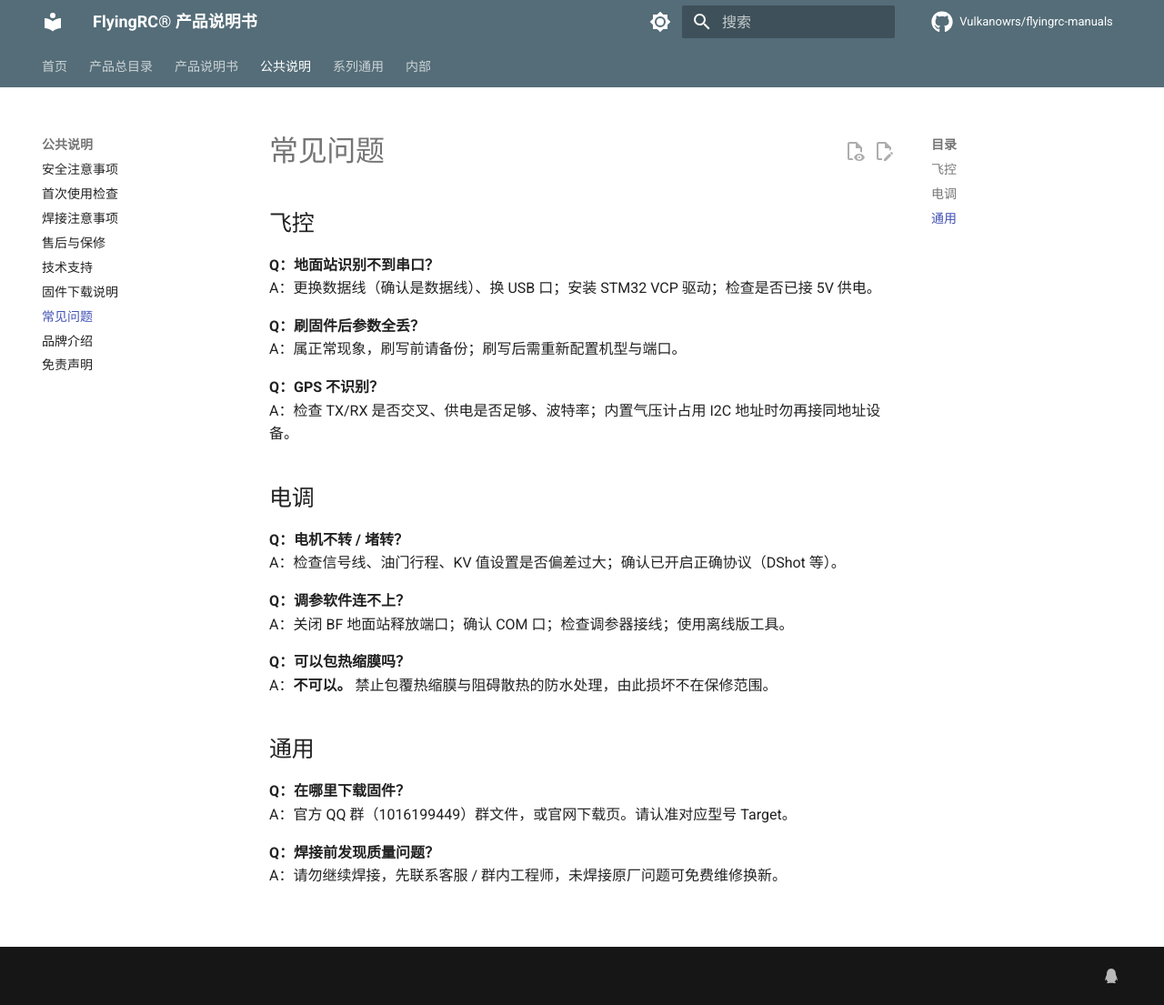
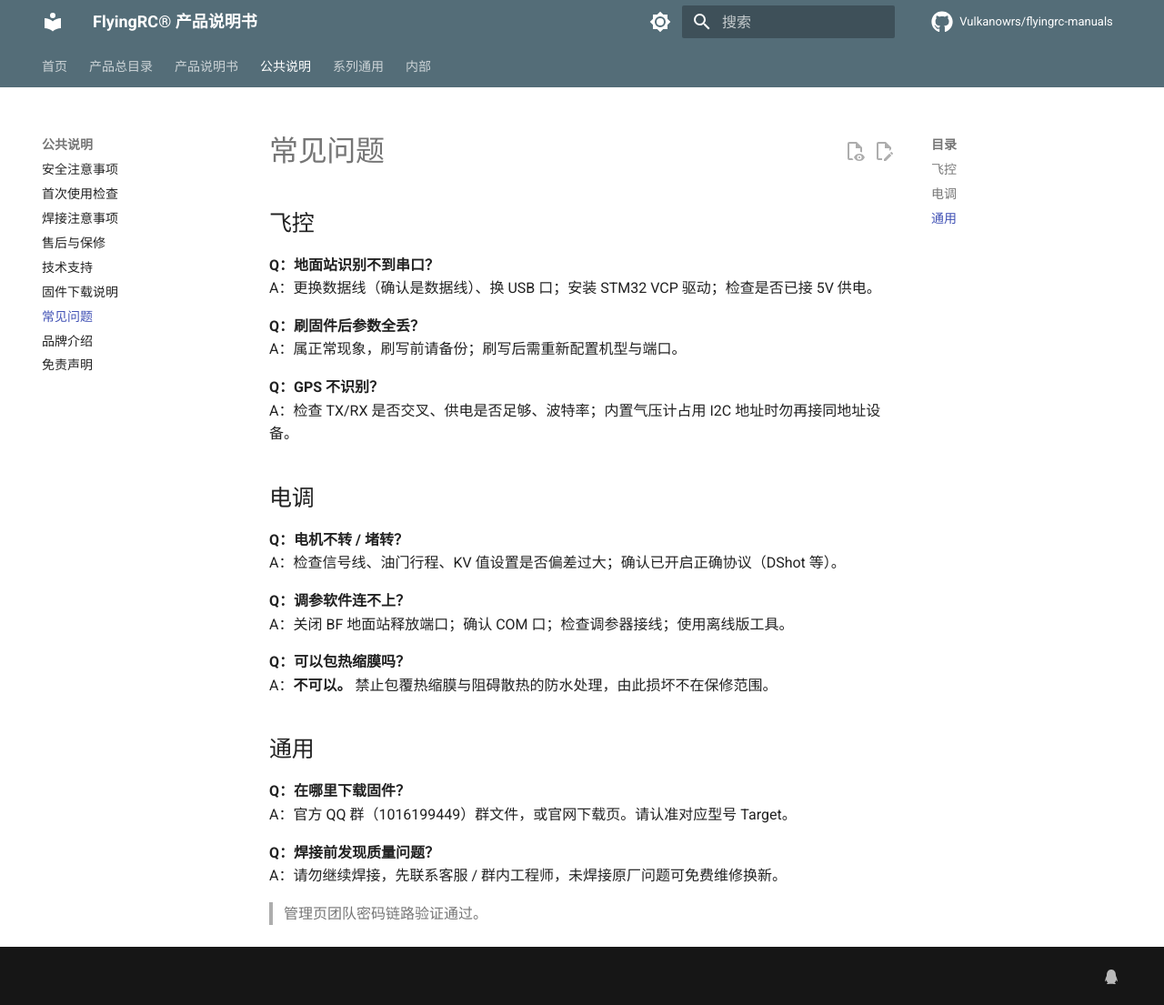
Before and after one commit to Vulkanowrs/flyingrc-manuals, an MkDocs documentation site: the page built from docs/shared/faq.md, in a window 1280 px wide and 1105 px high. Shown: the whole window at 91% size. Built offline with MkDocs 1.6.1 and Material for MkDocs 9.7.7, drawn with Linux system fonts in a browser that asks for light colours; comment, search, counter and statistics services are not loaded.

Commit message:
docs: 管理页团队密码链路验证

```diff
--- a/docs/shared/faq.md
+++ b/docs/shared/faq.md
@@ -29,3 +29,5 @@ A：官方 QQ 群（1016199449）群文件，或官网下载页。请认准对
 
 **Q：焊接前发现质量问题？**
 A：请勿继续焊接，先联系客服 / 群内工程师，未焊接原厂问题可免费维修换新。
+
+> 管理页团队密码链路验证通过。
```
